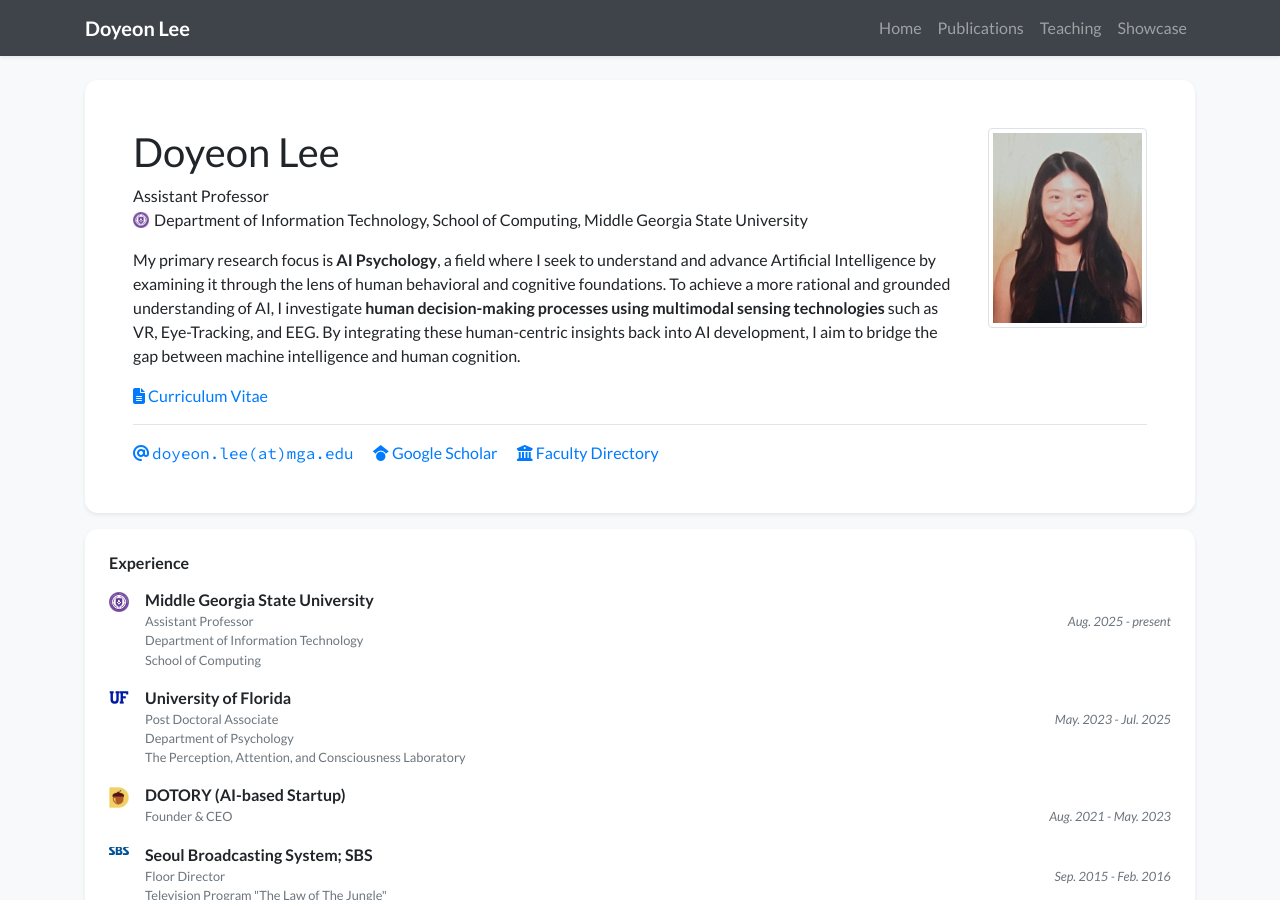
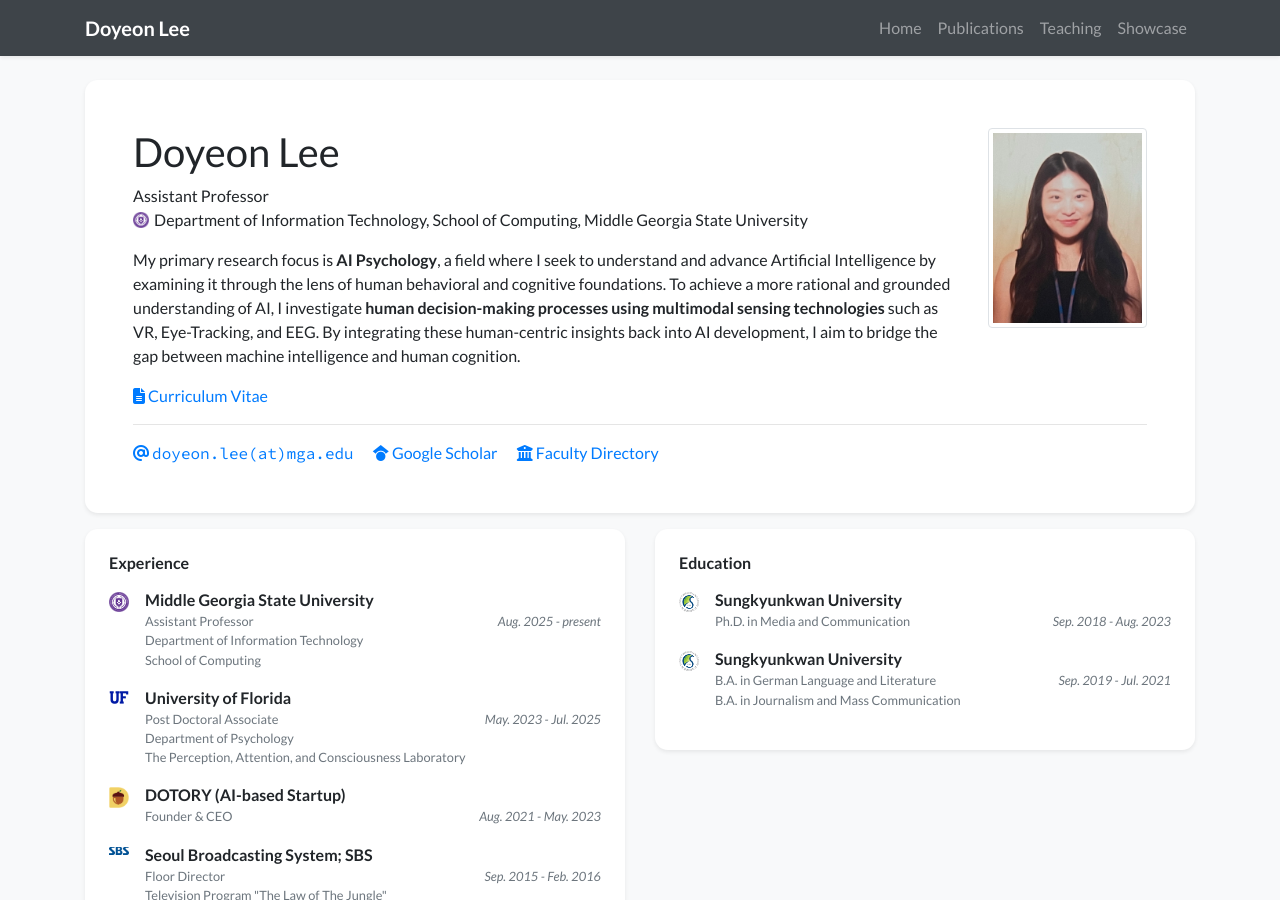
Before and after one commit to doyeonlee-log/doyeonlee-log.github.io, a Jekyll site: the page built from index.html, in a window 1280 px wide and 900 px high. Built offline with Jekyll 4.4.1, drawn with Linux system fonts in a browser that asks for light colours; nearby versions of some CDN libraries; a style sheet for code colours, icons or effects is not loaded.

Commit message:
Update experience_card.html

```diff
--- a/_includes/widgets/experience_card.html
+++ b/_includes/widgets/experience_card.html
@@ -1,6 +1,6 @@
 <div class="row mt-3">
     {% if site.data.profile.experience %}
-    <div class="col-12 mb-4">
+    <div class="col-6 mb-4">
         <div class="card border-0 shadow-sm bg-white">
             <div class="card-body p-4">
                 <h6 class="mb-3">Experience</h6>
@@ -47,7 +47,7 @@
     {% endif %}
 
     {% if site.data.profile.education %}
-    <div class="col-12 mb-4">
+    <div class="col-6 mb-4">
         <div class="card border-0 shadow-sm bg-white">
             <div class="card-body p-4">
                 <h6 class="mb-3">Education</h6>
```
